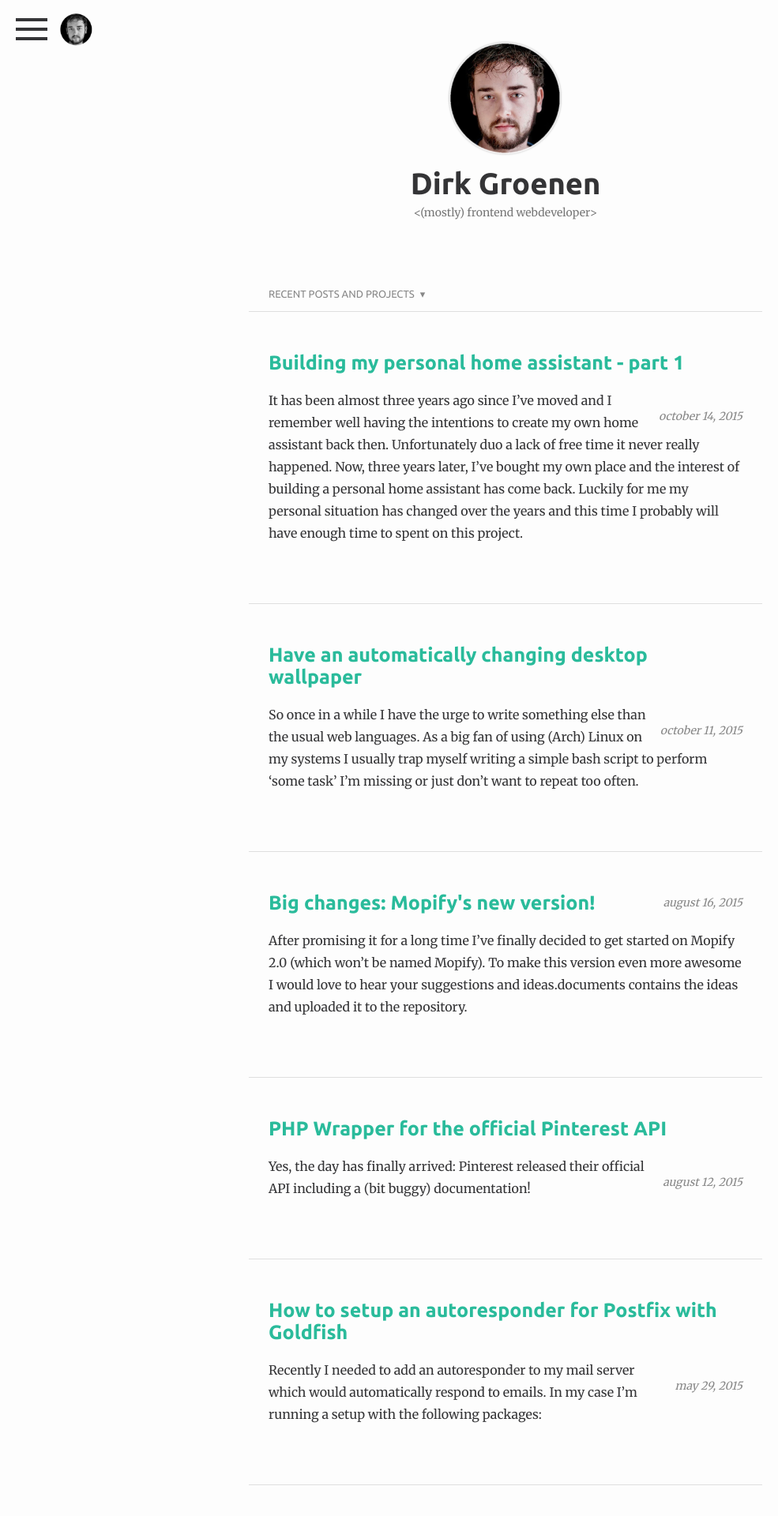
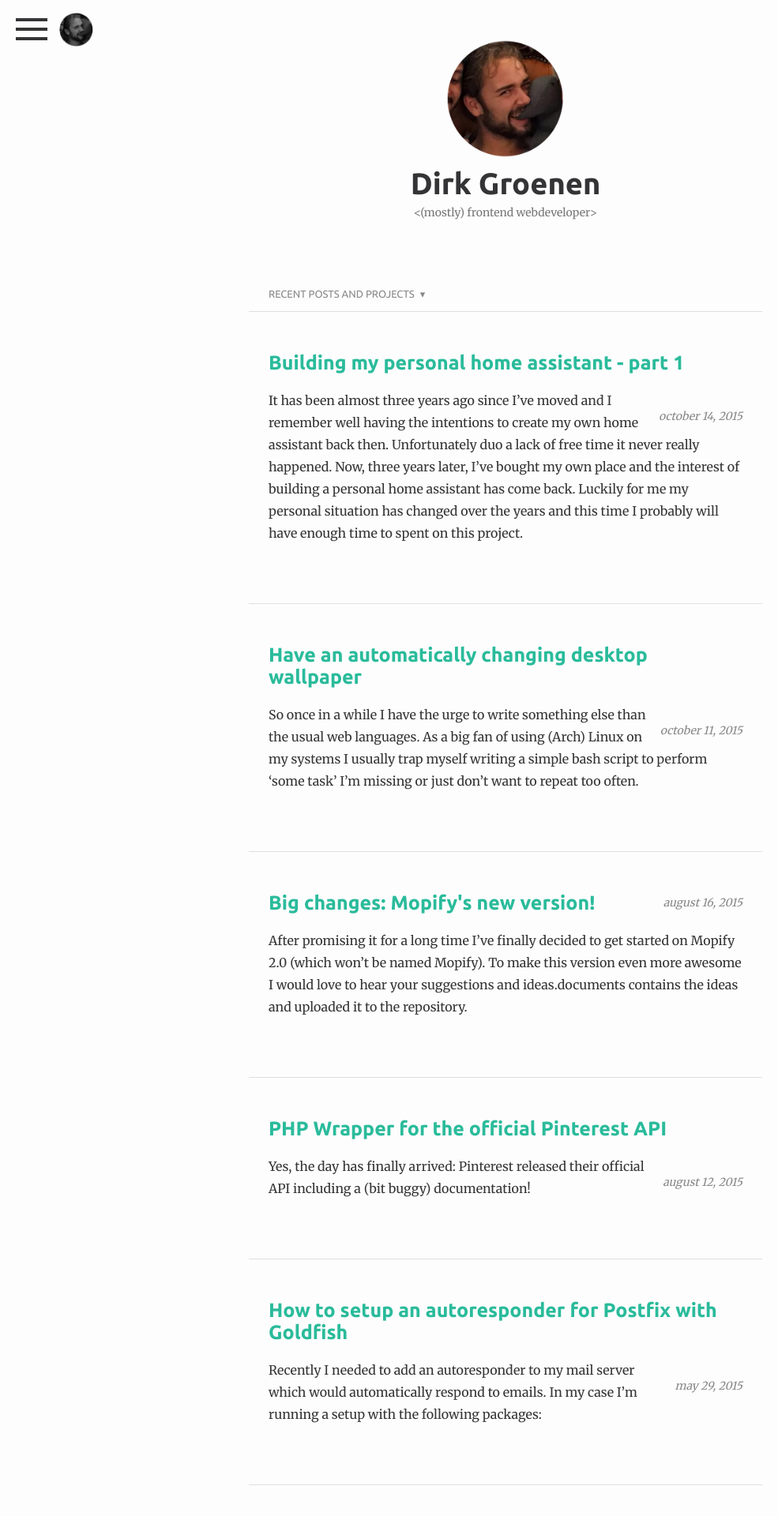
Before and after one commit to dirkgroenen/dirkgroenen.github.io, a Jekyll site: the page built from index.html, in a window 1280 px wide. Shown: the top 1920 px of the page at 79% size, without its empty margins (0-985 px from the left). Built offline with Jekyll 4.4.1, drawn with Linux system fonts in a browser that asks for light colours; nearby versions of some CDN libraries; some web fonts are replaced.

Commit message:
Updates to bio and pf

```diff
--- a/_includes/head.html
+++ b/_includes/head.html
@@ -37,7 +37,7 @@
         <meta name="twitter:description" content="{% if page.excerpt %}{{ page.excerpt | remove: '<p>' | remove: '</p>' | strip_html }}{% else %}{{ site.description }}{% endif %}">
         <meta name="twitter:image" content="{{ site.url }}{% if page.fbimage %}{{ page.fbimage }}{% else %}{{ page.image }}{% endif %}">
 
-        <link rel="shortcut icon" type="image/png" href="/assets/images/pfbadge_noborder.png"/>
+        <link rel="shortcut icon" type="image/png" href="/assets/images/pfbadge.png"/>
 
         <script>
           (function(i,s,o,g,r,a,m){i['GoogleAnalyticsObject']=r;i[r]=i[r]||function(){
@@ -70,14 +70,14 @@
             <a href="#menu" class="openmenu white"><span></span></a>
         </div>
         <div class="authorinfo white">
-            <img src="/assets/images/pfbadge_noborder.png" alt="Go back" class="badge showcontact">
+            <img src="/assets/images/pfbadge.png" alt="Go back" class="badge showcontact">
             <span class="text" itemprop="author">Dirk Groenen</span>
             <ul>
                 <li><a href="https://plus.google.com/u/0/+DirkGroenen?rel=author" rel="author" target="_blank">Google+</a></li>
                 <li><a href="https://twitter.com/dirkgroenen" target="_blank">Twitter</a></li>
             </ul>
             <div class="opentext">
-                Developer (mostly front-end) from The Netherlands who focusus on writing clean and efficient code using the latest techniques. Big fan of HTML5, CSS3, Javascript and PHP.
+                Developer (mostly front-end) from The Netherlands who focusus on writing clean and efficient code using the latest techniques. Big fan of HTML5, Javascript, ES6, AngularJS and PHP.
              </div>
         </div>
         <!--[if lt IE 9]>
```
Also changed, not shown: assets/images/pfbadge.png.
